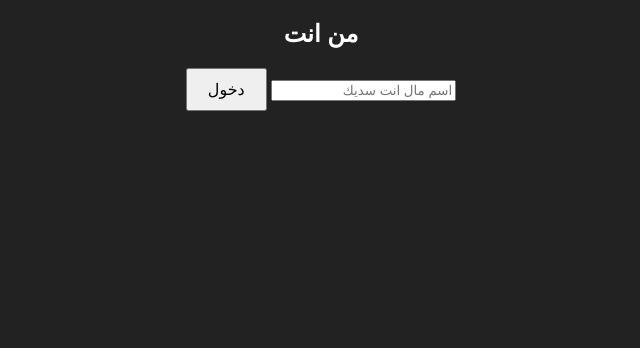
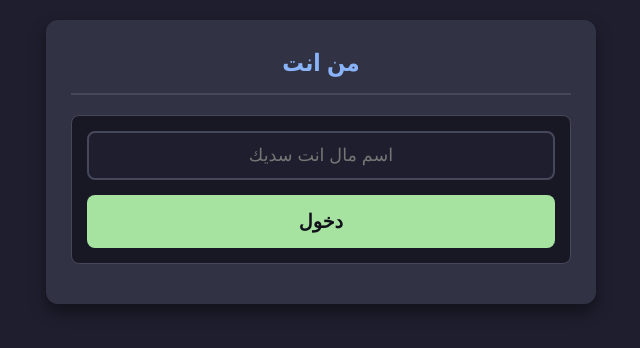
Before and after one commit to Saturoi/BarraAlSalfaOnline, a website: page index.html in a window 1280 px wide. Shown: the whole page, without its empty margins (319-959 px from the left). Drawn offline with Linux system fonts and the light colour scheme.

Commit message:
Update style.css

```diff
--- a/style.css
+++ b/style.css
@@ -1,17 +1,126 @@
+/* إعدادات عامة */
 body {
-    font-family: Arial, sans-serif;
-    text-align: center;
-    background-color: #222;
-    color: #fff;
+    font-family: 'Segoe UI', Tahoma, Geneva, Verdana, sans-serif;
+    background-color: #1e1e2e;
+    color: #cdd6f4;
+    margin: 0;
+    padding: 20px;
+    display: flex;
+    justify-content: center;
+    direction: rtl;
 }
 
-.word {
-    font-size: 2em;
-    margin: 20px 0;
+/* الحاوية الأساسية */
+.container {
+    width: 100%;
+    max-width: 500px;
+    background-color: #313244;
+    padding: 25px;
+    border-radius: 12px;
+    box-shadow: 0 8px 16px rgba(0,0,0,0.4);
 }
 
+h2 {
+    text-align: center;
+    color: #89b4fa;
+    border-bottom: 2px solid #45475a;
+    padding-bottom: 15px;
+    margin-top: 0;
+}
+
+/* الصناديق */
+.box {
+    background-color: #181825;
+    border: 1px solid #45475a;
+    border-radius: 8px;
+    padding: 15px;
+    margin: 15px 0;
+}
+
+/* حقل إدخال الاسم */
+input[type="text"] {
+    width: 100%;
+    padding: 12px;
+    margin-bottom: 15px;
+    border-radius: 8px;
+    border: 2px solid #45475a;
+    background-color: #1e1e2e;
+    color: #cdd6f4;
+    font-size: 1.1em;
+    box-sizing: border-box;
+    text-align: center;
+    transition: border-color 0.3s;
+}
+
+input[type="text"]:focus {
+    outline: none;
+    border-color: #89b4fa;
+}
+
+/* الأزرار */
 button {
-    font-size: 1em;
-    padding: 10px 20px;
+    width: 100%;
+    background-color: #89b4fa;
+    color: #11111b;
+    border: none;
+    padding: 15px;
+    font-size: 1.2em;
+    font-weight: bold;
+    border-radius: 8px;
     cursor: pointer;
+    transition: background-color 0.3s ease;
 }
+
+button:hover {
+    background-color: #74c7ec;
+}
+
+#join-btn {
+    background-color: #a6e3a1;
+}
+
+#join-btn:hover {
+    background-color: #94e2d5;
+}
+
+/* النصوص المميزة */
+.highlight {
+    font-size: 1.5em;
+    font-weight: bold;
+    color: #f9e2af;
+    margin-top: 10px;
+    text-align: center;
+}
+
+/* حالة اللاعب */
+.status {
+    font-weight: bold;
+    font-size: 1.3em;
+    margin-top: 10px;
+    text-align: center;
+    padding: 10px;
+    border-radius: 6px;
+    background-color: #1e1e2e;
+}
+
+.status.in { color: #a6e3a1; border: 1px solid #a6e3a1; }
+.status.out { color: #f38ba8; border: 1px solid #f38ba8; }
+
+/* قائمة اللاعبين */
+.player-list {
+    list-style-type: none;
+    padding: 0;
+    margin: 10px 0 0 0;
+    max-height: 200px;
+    overflow-y: auto;
+}
+
+.player-list li {
+    background: #45475a;
+    margin-bottom: 8px;
+    padding: 10px;
+    border-radius: 6px;
+    font-size: 1.1em;
+    display: flex;
+    justify-content: space-between;
+}
```
